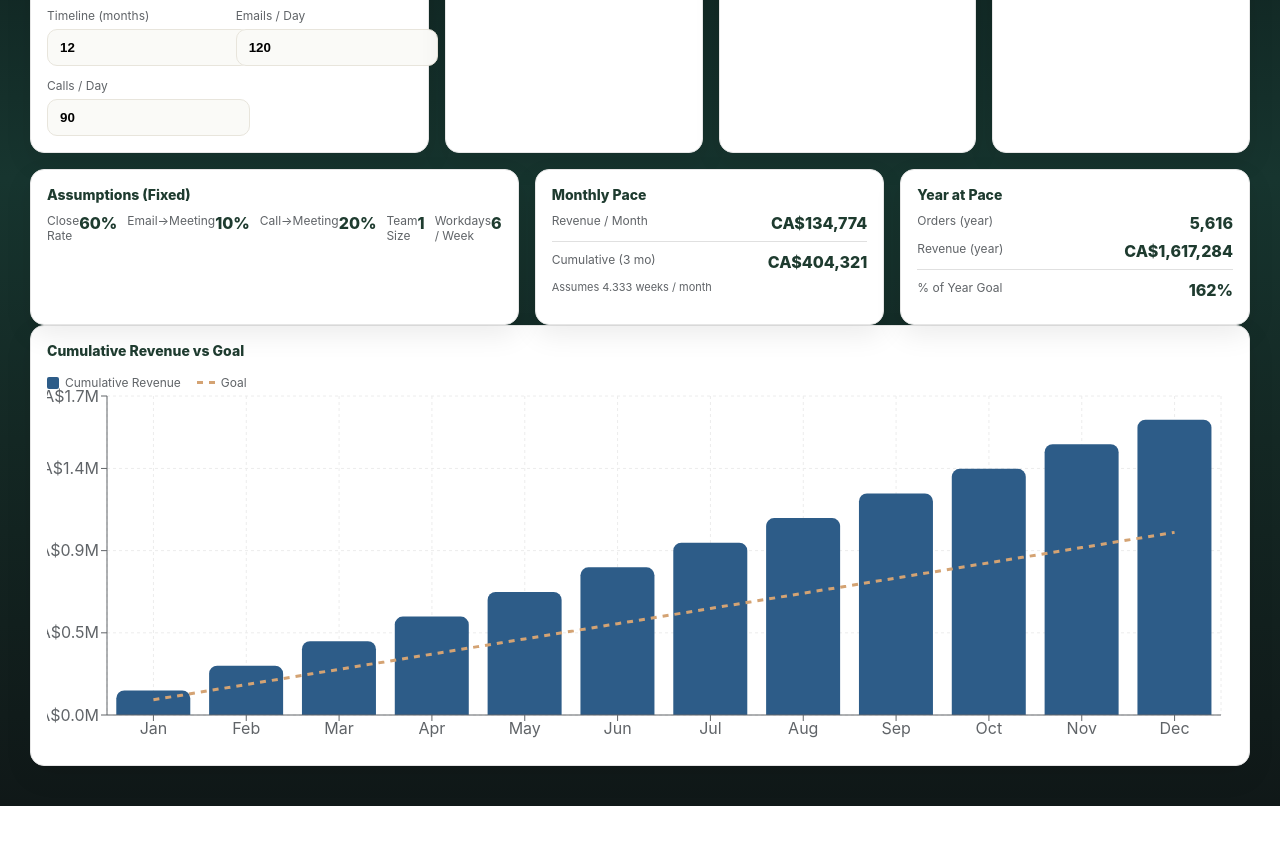
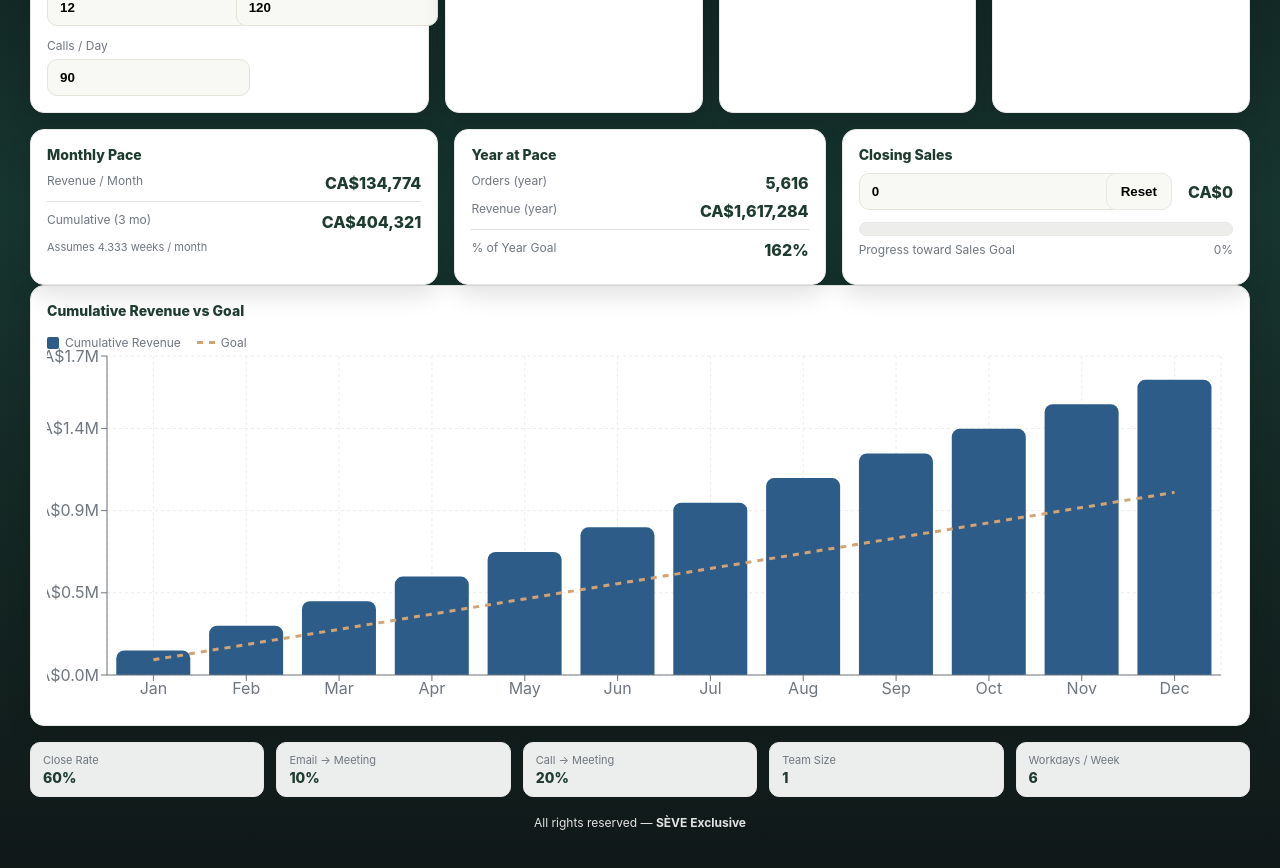
Before and after one commit to cocosteez/seve-dashboard, a Next.js app: page / in a window 1280 px wide. Shown: the part 240-1108 px from the top of the page. Before the commit the page ends 1046 px from the top, so only its background shows below. Built offline with nearby package versions, Linux system fonts and the light colour scheme.

Commit message:
Update page.tsx

```diff
--- a/app/page.tsx
+++ b/app/page.tsx
@@ -13,25 +13,26 @@ import {
   Legend,
 } from "recharts";
 
+/* Brand tokens */
 const brand = {
   ink: "#0F1112",
   forest: "#1E3B2F",
-  slate: "#606468",
-  stone: "#E8E5DC",
-  off: "#FAFAF7",
+  slate: "#6F767E",
+  stone: "#E5E3DA",
+  off: "#F8F8F5",
   deepBlue: "#2D5C88",
   gold: "#D4A373",
   card: "#FFFFFF",
-  border: "#E6E6E6",
+  border: "#E8E8E6",
   grid: "#ECECEC",
 };
 
 const LOCK = {
-  closeRate: 0.6,
-  emailToMeeting: 0.1,
-  callToMeeting: 0.2,
-  team: 1,
-  workdays: 6,
+  closeRate: 0.6, // fixed
+  emailToMeeting: 0.1, // fixed
+  callToMeeting: 0.2, // fixed
+  team: 1, // fixed
+  workdays: 6, // fixed
 };
 
 type Inputs = {
@@ -58,6 +59,7 @@ function pct(n: number) {
   return (n * 100).toFixed(0) + "%";
 }
 
+/** Numeric input that won’t reset while typing */
 function NumericInput({
   value,
   onCommit,
@@ -101,6 +103,7 @@ function NumericInput({
   );
 }
 
+/** Custom legend (typed loosely to avoid recharts type friction on Vercel) */
 function CustomLegend(props: any) {
   const payload = props?.payload ?? [];
   return (
@@ -120,6 +123,7 @@ function CustomLegend(props: any) {
 }
 
 export default function Page() {
+  /* Inputs */
   const [inp, setInp] = useState<Inputs>(() => {
     if (typeof window === "undefined") return defaults;
     try {
@@ -129,13 +133,25 @@ export default function Page() {
       return defaults;
     }
   });
-
   useEffect(() => {
     try {
       localStorage.setItem("seve.inputs", JSON.stringify(inp));
     } catch {}
   }, [inp]);
 
+  /* Sales closed (for progress bar) */
+  const [closed, setClosed] = useState<number>(() => {
+    if (typeof window === "undefined") return 0;
+    const v = localStorage.getItem("seve.closed");
+    return v ? Number(v) || 0 : 0;
+  });
+  useEffect(() => {
+    try {
+      localStorage.setItem("seve.closed", String(closed));
+    } catch {}
+  }, [closed]);
+
+  /* Calculations */
   const d = useMemo(() => {
     const weeks = Math.round(inp.months * 4.333);
     const meetingsPerDay =
@@ -178,6 +194,7 @@ export default function Page() {
     };
   }, [inp]);
 
+  /* Card + stat helpers */
   const Card = ({
     title,
     children,
@@ -192,7 +209,7 @@ export default function Page() {
         background: brand.card,
         borderRadius: 14,
         border: `1px solid ${brand.border}`,
-        boxShadow: "0 10px 28px rgba(0,0,0,0.08)",
+        boxShadow: "0 10px 24px rgba(0,0,0,0.12)",
         padding: 16,
         minHeight,
       }}
@@ -211,20 +228,25 @@ export default function Page() {
     </div>
   );
 
+  /* Layout constants */
   const OUTER_MAX = 1220;
   const OUTER_PAD = 24;
-  const TOP_SPACER = 48;
+  const TOP_SPACER = 8; // header already has padding
   const GRID_GAP = 16;
   const KPI_MIN_H = 140;
+
+  /* Progress bar values */
+  const progress = Math.max(0, Math.min(1, closed / Math.max(1, inp.salesGoal)));
 
   return (
     <div
       style={{
         maxWidth: OUTER_MAX,
         margin: "0 auto",
-        padding: `${TOP_SPACER}px ${OUTER_PAD}px 40px`,
+        padding: `${TOP_SPACER}px ${OUTER_PAD}px 48px`,
       }}
     >
+      {/* Row: Inputs + KPIs */}
       <div
         style={{
           display: "grid",
@@ -292,7 +314,7 @@ export default function Page() {
             {d.meetingsPerDay.toFixed(1)}
           </div>
           <div style={{ marginTop: 6, fontSize: 11, color: brand.slate }}>
-            Calculated from fixed assumptions below
+            Calculated from fixed assumptions
           </div>
         </Card>
 
@@ -301,7 +323,7 @@ export default function Page() {
             {Math.round(d.ordersPerWeek).toLocaleString()}
           </div>
           <div style={{ marginTop: 6, fontSize: 11, color: brand.slate }}>
-            Calculated from fixed assumptions below
+            Calculated from fixed assumptions
           </div>
         </Card>
 
@@ -310,29 +332,20 @@ export default function Page() {
             {money(d.revenuePerWeek)}
           </div>
           <div style={{ marginTop: 6, fontSize: 11, color: brand.slate }}>
-            Calculated from fixed assumptions below
+            Calculated from fixed assumptions
           </div>
         </Card>
       </div>
 
+      {/* Row: Monthly pace + Year pace + Closing sales */}
       <div
         style={{
           display: "grid",
-          gridTemplateColumns: "1.3fr 1fr 1fr",
+          gridTemplateColumns: "1.1fr 1fr 1.1fr",
           gap: GRID_GAP,
           marginTop: GRID_GAP,
         }}
       >
-        <Card title="Assumptions (Fixed)">
-          <div style={{ display: "grid", gridTemplateColumns: "repeat(5, 1fr)", gap: 10 }}>
-            <Stat k="Close Rate" v="60%" />
-            <Stat k="Email→Meeting" v="10%" />
-            <Stat k="Call→Meeting" v="20%" />
-            <Stat k="Team Size" v="1" />
-            <Stat k="Workdays / Week" v="6" />
-          </div>
-        </Card>
-
         <Card title="Monthly Pace">
           <Stat k="Revenue / Month" v={money(d.revenuePerMonth)} />
           <div style={{ height: 1, background: "rgba(0,0,0,0.12)", margin: "8px 0 10px" }} />
@@ -348,9 +361,84 @@ export default function Page() {
           <div style={{ height: 1, background: "rgba(0,0,0,0.12)", margin: "8px 0 10px" }} />
           <Stat k="% of Year Goal" v={pct(d.revenueYear / inp.salesGoal)} />
         </Card>
+
+        {/* Closing Sales (with progress) */}
+        <Card title="Closing Sales">
+          <div style={{ display: "grid", gridTemplateColumns: "1fr auto auto", gap: 10 }}>
+            <NumericInput
+              value={0}
+              onCommit={(val) => {
+                if (val > 0) setClosed((c) => c + val);
+              }}
+              min={0}
+              max={1_000_000}
+            />
+            <button
+              onClick={() => setClosed(0)}
+              style={{
+                borderRadius: 10,
+                border: `1px solid ${brand.border}`,
+                background: brand.off,
+                padding: "10px 14px",
+                fontWeight: 700,
+                cursor: "pointer",
+              }}
+              title="Reset closed sales"
+            >
+              Reset
+            </button>
+            <div
+              style={{
+                display: "flex",
+                alignItems: "center",
+                paddingLeft: 6,
+                fontWeight: 800,
+                color: brand.forest,
+              }}
+              title="Closed to date"
+            >
+              {money(closed)}
+            </div>
+          </div>
+
+          {/* Progress Bar */}
+          <div style={{ marginTop: 12 }}>
+            <div
+              style={{
+                height: 12,
+                background: "#EDEDEB",
+                borderRadius: 999,
+                overflow: "hidden",
+                border: `1px solid ${brand.border}`,
+              }}
+            >
+              <div
+                style={{
+                  width: `${progress * 100}%`,
+                  height: "100%",
+                  background: brand.forest,
+                  transition: "width .25s ease",
+                }}
+              />
+            </div>
+            <div
+              style={{
+                fontSize: 12,
+                color: brand.slate,
+                marginTop: 6,
+                display: "flex",
+                justifyContent: "space-between",
+              }}
+            >
+              <span>Progress toward Sales Goal</span>
+              <span>{pct(progress)}</span>
+            </div>
+          </div>
+        </Card>
       </div>
 
-      <Card title="Cumulative Revenue vs Goal">
+      {/* Chart */}
+      <Card title="Cumulative Revenue vs Goal" >
         <div style={{ height: 380, marginTop: 6 }}>
           <ResponsiveContainer width="100%" height="100%">
             <BarChart data={d.data} margin={{ top: 6, right: 12, left: 0, bottom: 4 }}>
@@ -383,6 +471,65 @@ export default function Page() {
           </ResponsiveContainer>
         </div>
       </Card>
+
+      {/* Bottom: Assumptions (smaller) */}
+      <div
+        style={{
+          marginTop: 16,
+          display: "grid",
+          gridTemplateColumns: "repeat(5, 1fr)",
+          gap: 12,
+        }}
+      >
+        <div style={miniBox()}>
+          <div style={miniK()}>Close Rate</div>
+          <div style={miniV()}>60%</div>
+        </div>
+        <div style={miniBox()}>
+          <div style={miniK()}>Email → Meeting</div>
+          <div style={miniV()}>10%</div>
+        </div>
+        <div style={miniBox()}>
+          <div style={miniK()}>Call → Meeting</div>
+          <div style={miniV()}>20%</div>
+        </div>
+        <div style={miniBox()}>
+          <div style={miniK()}>Team Size</div>
+          <div style={miniV()}>1</div>
+        </div>
+        <div style={miniBox()}>
+          <div style={miniK()}>Workdays / Week</div>
+          <div style={miniV()}>6</div>
+        </div>
+      </div>
+
+      {/* Footer */}
+      <div
+        style={{
+          marginTop: 18,
+          color: "rgba(255,255,255,0.88)",
+          fontSize: 12,
+          textAlign: "center",
+        }}
+      >
+        All rights reserved — <strong>SÈVE Exclusive</strong>
+      </div>
     </div>
   );
 }
+
+/* Small helper styles for assumptions band */
+function miniBox(): React.CSSProperties {
+  return {
+    background: "rgba(255,255,255,0.92)",
+    borderRadius: 10,
+    border: `1px solid ${brand.border}`,
+    padding: "10px 12px",
+  };
+}
+function miniK(): React.CSSProperties {
+  return { color: brand.slate, fontSize: 11, marginBottom: 2 };
+}
+function miniV(): React.CSSProperties {
+  return { color: brand.forest, fontWeight: 800, fontSize: 14 };
+}
```
